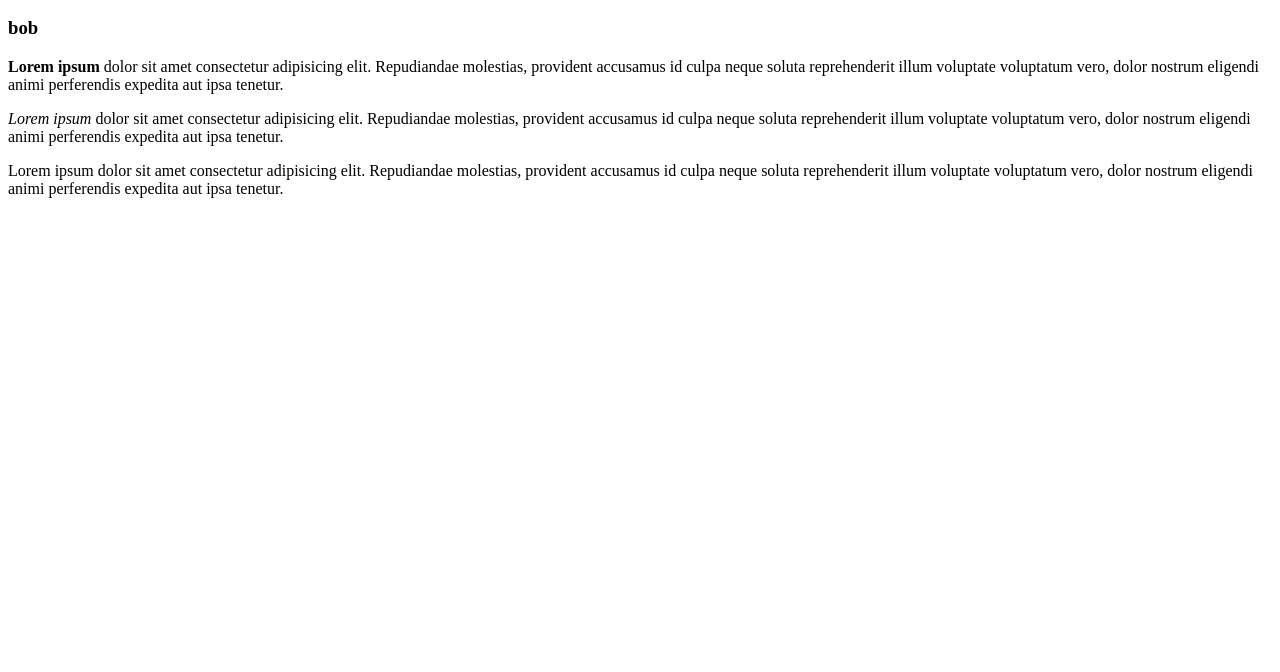
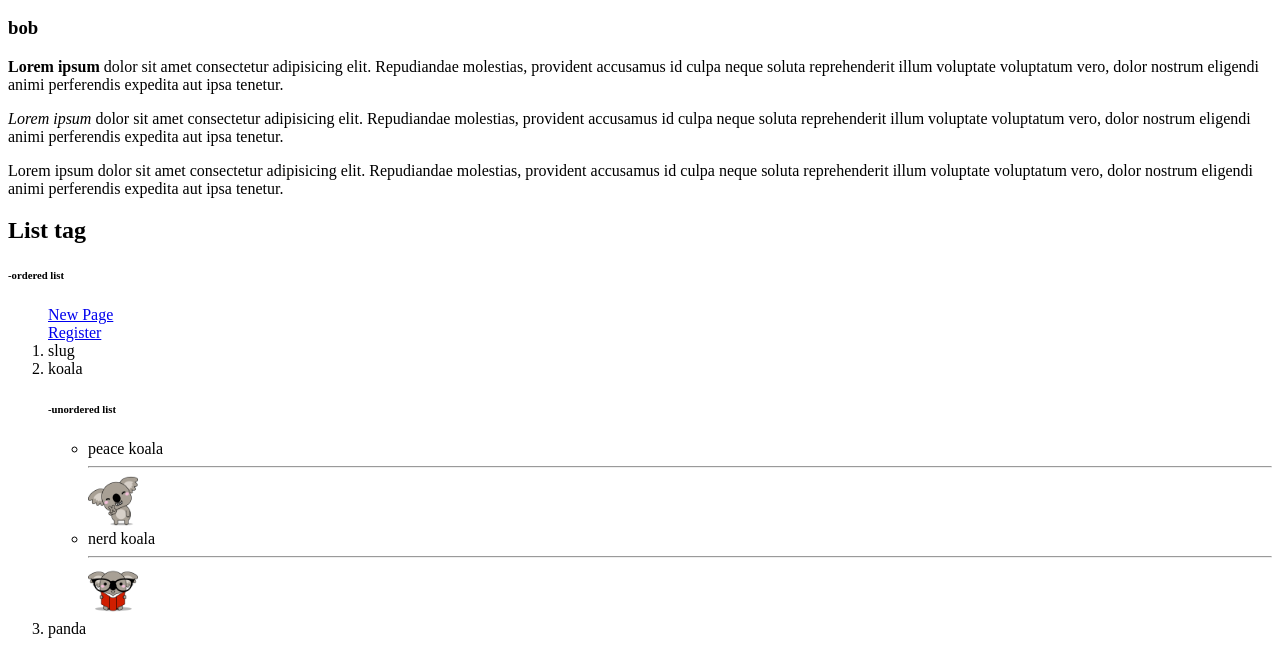
Before and after one commit to tehzzohwan/Udemy-HTML-course, a plain HTML site: page index.html in a window 1280 px wide. Shown: the part 110-782 px from the top of the page. Drawn offline with Linux system fonts and the light colour scheme.

Commit message:
Advanced html

```diff
--- a/index.html
+++ b/index.html
@@ -26,6 +26,24 @@
             dolor nostrum eligendi animi perferendis expedita aut
             ipsa tenetur.
         </p>
+
+        <h2>List tag</h2>
+        <h6>-ordered list</h6>
+        <ol>
+            <a href="new page.html">New Page</a><br>
+            <a href="register.html">Register</a>
+            <li>slug</li>
+            <li>koala</li>
+            <h6>-unordered list</h6>
+            <ul>
+                <li>peace koala</li><hr>
+                <img src=".\img\koalap.png" alt="peace koala" width="50" height="50"  >
+                <li>nerd koala</li><hr>
+                <img src=".\img\koalat.png" alt="nerd koala" width="50" height="50"  >
+            </ul>
+            <li>panda</li>
+        </ol>
+
     </body>
 
 </html>
```
Also changed, not shown: new page.html (added, +14 -0 lines), register.html (added, +25 -0 lines), img/koalap.png (added), img/koalat.png (added).
